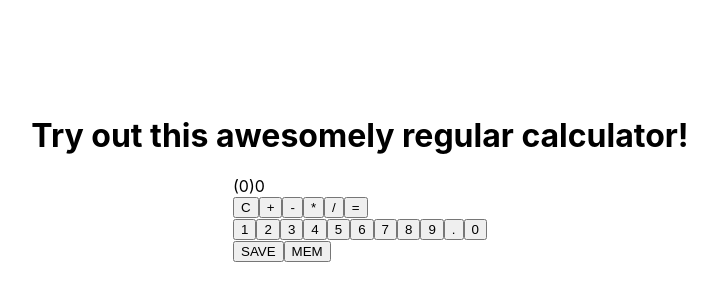
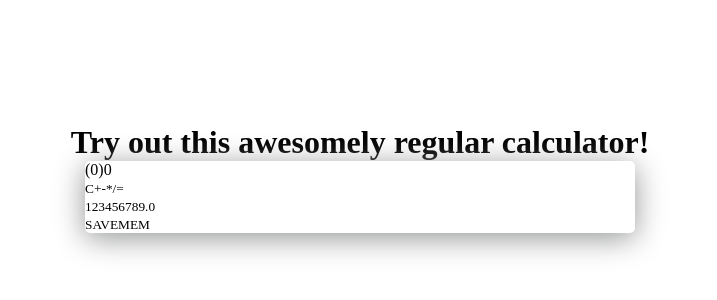
Before and after one commit to dorimusz/calculator-app, a React (Create React App) app in the folder frontend/: page / in a window 1280 px wide. Shown: the part 222-522 px from the top of the page, without its empty margins (280-997 px from the left). Built offline with nearby package versions, Linux system fonts and the light colour scheme.

Commit message:
css reset, some css added

```diff
--- a/frontend/src/components/Calculator.jsx
+++ b/frontend/src/components/Calculator.jsx
@@ -1,4 +1,5 @@
 import React from 'react'
+import '../styles/Calculator.css'
 
 const Calculator = () => {
     const createNumbers = () => {
--- a/frontend/src/index.css
+++ b/frontend/src/index.css
@@ -1,13 +1,49 @@
-body {
+/* css reset */
+* {
   margin: 0;
-  font-family: -apple-system, BlinkMacSystemFont, 'Segoe UI', 'Roboto', 'Oxygen',
-    'Ubuntu', 'Cantarell', 'Fira Sans', 'Droid Sans', 'Helvetica Neue',
-    sans-serif;
-  -webkit-font-smoothing: antialiased;
-  -moz-osx-font-smoothing: grayscale;
+  padding: 0;
+  border: 0;
+  outline: none;
+  box-sizing: border-box;
+
+  background: transparent;
+
+  font-family: inherit;
+
+  text-decoration: none;
 }
 
-code {
-  font-family: source-code-pro, Menlo, Monaco, Consolas, 'Courier New',
-    monospace;
+ol,
+ul,
+li {
+  list-style: none;
+  display: block;
 }
+
+table {
+  border-collapse: collapse;
+  border-spacing: 0
+}
+
+a img {
+  border: none
+}
+
+button,
+a {
+  cursor: pointer;
+  color: inherit
+}
+
+textarea {
+  resize: none
+}
+
+button,
+input,
+textarea,
+select {
+  appearance: none !important;
+  -webkit-appearance: none !important;
+  border-radius: 0
+}
--- /dev/null
+++ b/frontend/src/styles/Calculator.css
@@ -0,0 +1,18 @@
+.calculator {
+    width: 100%;
+    max-width: 550px;
+
+    background-color: var(--primary);
+    border-radius: 5px;
+    box-shadow: 0 5px 30px #939495;
+    /* the button corner won't pop out */
+    overflow: hidden;
+}
+
+.display {
+    /* position to right, give nice padding, colors and font */
+}
+
+.displayOnTheGo {
+    /* font, color,  */
+}
```
